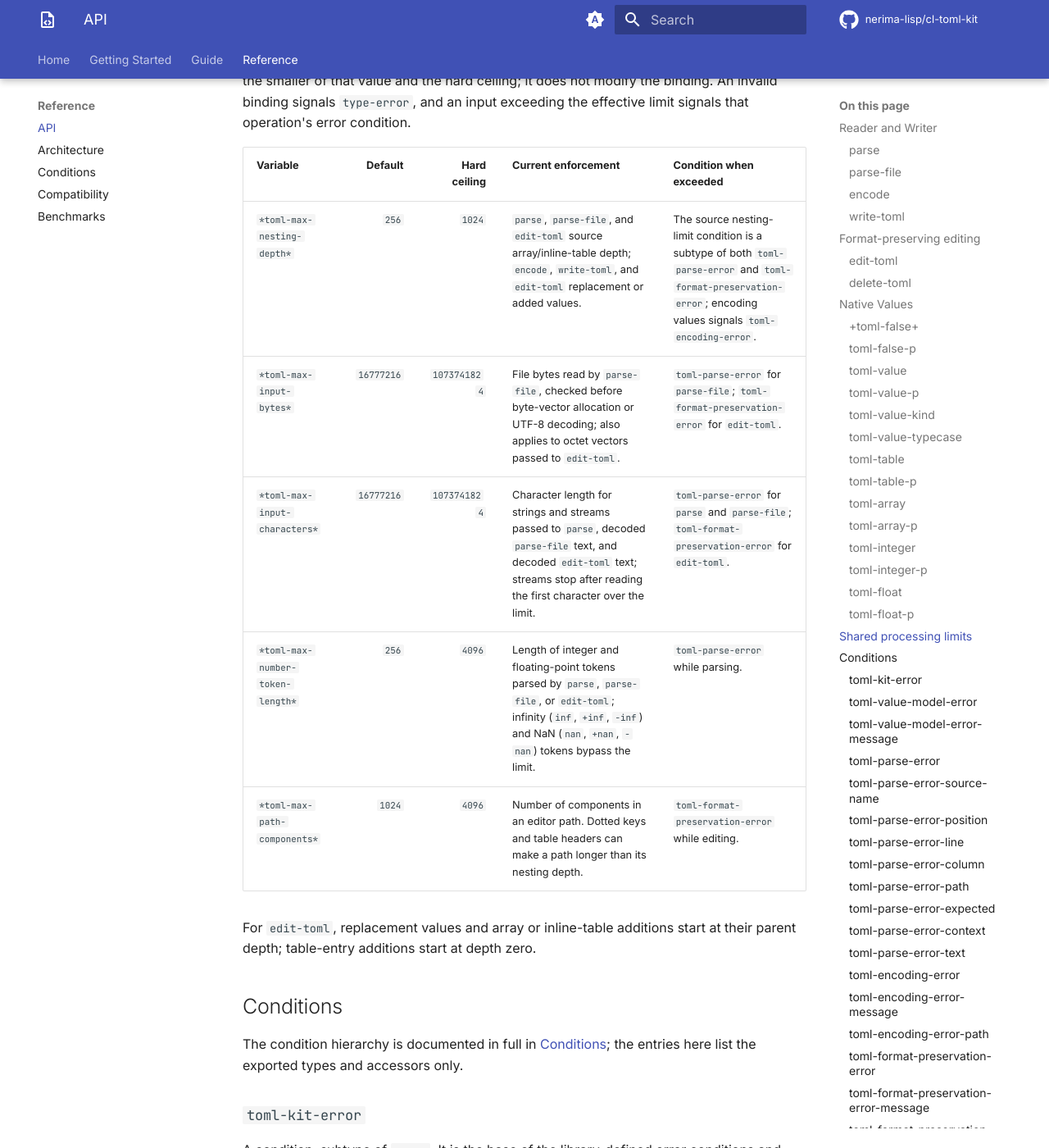
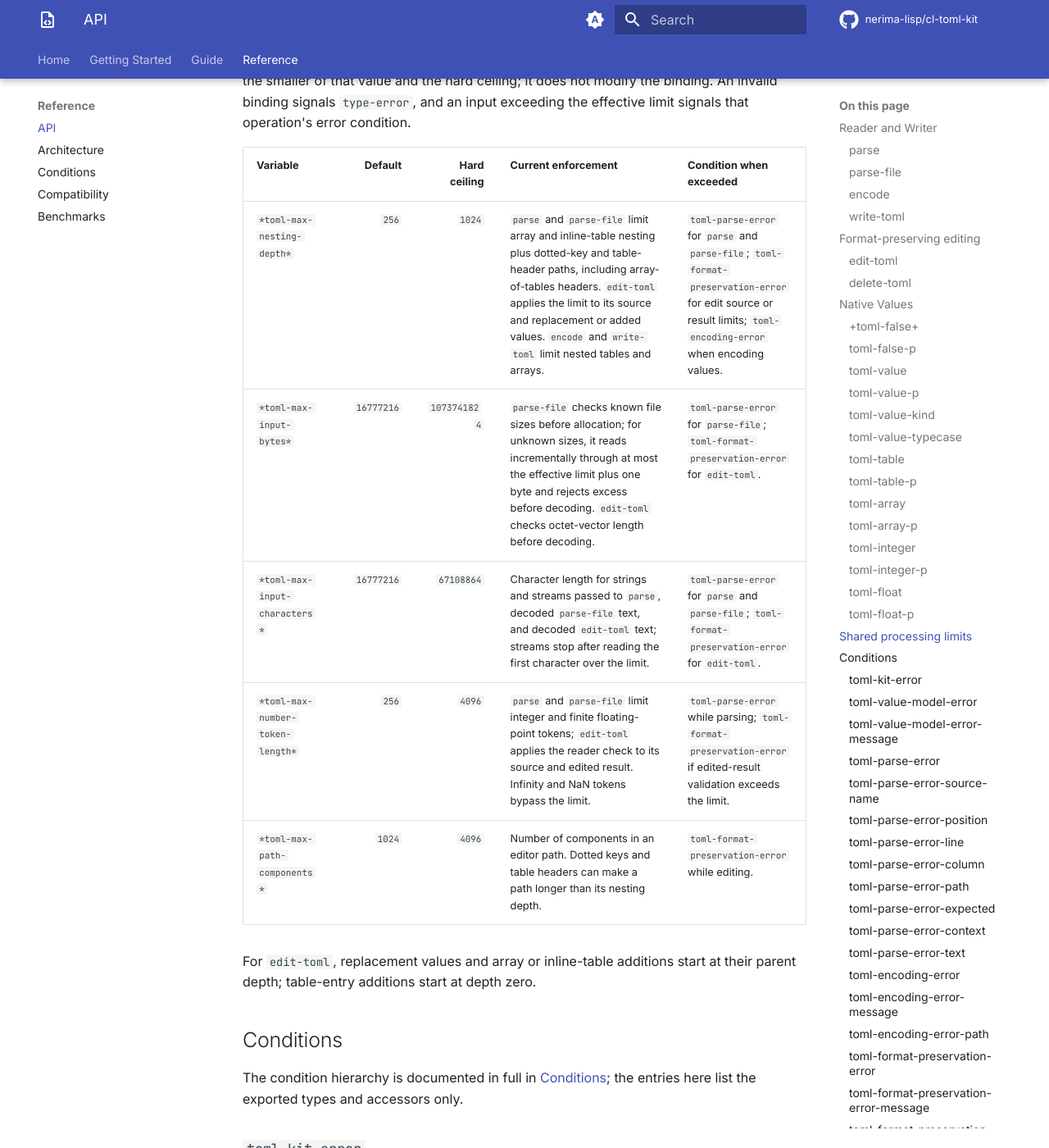
Before and after one commit to nerima-lisp/cl-toml-kit, an MkDocs documentation site: the page built from docs/src/reference/api.md, in a window 1280 px wide and 1400 px high, scrolled down 8139 px. Shown: the whole window at 82% size. Built offline with MkDocs 1.6.1 and Material for MkDocs 9.7.7, drawn with Linux system fonts in a browser that asks for light colours; comment, search, counter and statistics services are not loaded; some of the changed text lies outside the part shown.

Commit message:
docs: document reader limits and diagnostics

```diff
--- a/docs/src/reference/api.md
+++ b/docs/src/reference/api.md
@@ -30,7 +30,7 @@ Parse a TOML document.
 **Returns**: the top-level table, a hash table with `:test 'equal`. Keys and
 values use the [native value mapping](../guide/data-model.md).
 
-**Signals**: `toml-parse-error` for malformed TOML.
+**Signals**: `toml-parse-error` for malformed TOML or an input-limit error.
 
 **Example**:
 
@@ -58,8 +58,9 @@ namestring as `source-name`.
 
 **Returns**: the top-level table, a hash table with `:test 'equal`.
 
-**Signals**: `toml-parse-error` for malformed TOML. The usual file conditions
-(for example `file-error`) apply when the file cannot be read.
+**Signals**: `toml-parse-error` for malformed TOML, an input-limit error, or
+invalid UTF-8. The usual file conditions (for example `file-error`) apply when
+the file cannot be read.
 
 **Example**:
 
@@ -393,10 +394,10 @@ condition.
 
 | Variable | Default | Hard ceiling | Current enforcement | Condition when exceeded |
 | --- | ---: | ---: | --- | --- |
-| `*toml-max-nesting-depth*` | `256` | `1024` | `parse`, `parse-file`, and `edit-toml` source array/inline-table depth; `encode`, `write-toml`, and `edit-toml` replacement or added values. | The source nesting-limit condition is a subtype of both `toml-parse-error` and `toml-format-preservation-error`; encoding values signals `toml-encoding-error`. |
-| `*toml-max-input-bytes*` | `16777216` | `1073741824` | File bytes read by `parse-file`, checked before byte-vector allocation or UTF-8 decoding; also applies to octet vectors passed to `edit-toml`. | `toml-parse-error` for `parse-file`; `toml-format-preservation-error` for `edit-toml`. |
-| `*toml-max-input-characters*` | `16777216` | `1073741824` | Character length for strings and streams passed to `parse`, decoded `parse-file` text, and decoded `edit-toml` text; streams stop after reading the first character over the limit. | `toml-parse-error` for `parse` and `parse-file`; `toml-format-preservation-error` for `edit-toml`. |
-| `*toml-max-number-token-length*` | `256` | `4096` | Length of integer and floating-point tokens parsed by `parse`, `parse-file`, or `edit-toml`; infinity (`inf`, `+inf`, `-inf`) and NaN (`nan`, `+nan`, `-nan`) tokens bypass the limit. | `toml-parse-error` while parsing. |
+| `*toml-max-nesting-depth*` | `256` | `1024` | `parse` and `parse-file` limit array and inline-table nesting plus dotted-key and table-header paths, including array-of-tables headers. `edit-toml` applies the limit to its source and replacement or added values. `encode` and `write-toml` limit nested tables and arrays. | `toml-parse-error` for `parse` and `parse-file`; `toml-format-preservation-error` for edit source or result limits; `toml-encoding-error` when encoding values. |
+| `*toml-max-input-bytes*` | `16777216` | `1073741824` | `parse-file` checks known file sizes before allocation; for unknown sizes, it reads incrementally through at most the effective limit plus one byte and rejects excess before decoding. `edit-toml` checks octet-vector length before decoding. | `toml-parse-error` for `parse-file`; `toml-format-preservation-error` for `edit-toml`. |
+| `*toml-max-input-characters*` | `16777216` | `67108864` | Character length for strings and streams passed to `parse`, decoded `parse-file` text, and decoded `edit-toml` text; streams stop after reading the first character over the limit. | `toml-parse-error` for `parse` and `parse-file`; `toml-format-preservation-error` for `edit-toml`. |
+| `*toml-max-number-token-length*` | `256` | `4096` | `parse` and `parse-file` limit integer and finite floating-point tokens; `edit-toml` applies the reader check to its source and edited result. Infinity and NaN tokens bypass the limit. | `toml-parse-error` while parsing; `toml-format-preservation-error` if edited-result validation exceeds the limit. |
 | `*toml-max-path-components*` | `1024` | `4096` | Number of components in an editor path. Dotted keys and table headers can make a path longer than its nesting depth. | `toml-format-preservation-error` while editing. |
 
 For `edit-toml`, replacement values and array or inline-table additions start
@@ -430,7 +431,9 @@ See also: [TOML value model error](conditions.md#toml-value-model-error).
 
 ### `toml-parse-error`
 
-A condition, subtype of `toml-kit-error`, signalled for malformed TOML input.
+A condition, subtype of `toml-kit-error`, signalled for malformed TOML,
+input-limit errors from `parse` or `parse-file`, and invalid UTF-8 from
+`parse-file`.
 Its readers, with their default values: `toml-parse-error-source-name`
 (`nil`), `toml-parse-error-position` (`0`), `toml-parse-error-line` (`1`),
 `toml-parse-error-column` (`1`), `toml-parse-error-path` (`nil`),
@@ -448,17 +451,20 @@ See also: [TOML parse error](conditions.md#toml-parse-error).
 ### `toml-parse-error-position`
 
 Return the zero-based character offset where TOML parsing failed. For a
-`parse-file` UTF-8 decoding error, return the byte offset in the file.
+`parse-file` byte-limit error, return `0`; for a UTF-8 decoding error, return
+the byte offset in the file.
 See also: [TOML parse error](conditions.md#toml-parse-error).
 
 ### `toml-parse-error-line`
 
-Return the one-based line number where parsing failed.
+Return the one-based line number where parsing failed, or `nil` when a byte or
+character input-size limit is exceeded before TOML parsing.
 See also: [TOML parse error](conditions.md#toml-parse-error).
 
 ### `toml-parse-error-column`
 
-Return the one-based column number where parsing failed.
+Return the one-based column number where parsing failed, or `nil` when a byte
+or character input-size limit is exceeded before TOML parsing.
 See also: [TOML parse error](conditions.md#toml-parse-error).
 
 ### `toml-parse-error-path`
```
Also changed, not shown: docs/src/reference/conditions.md (+11 -9 lines), CHANGELOG.md (added).
